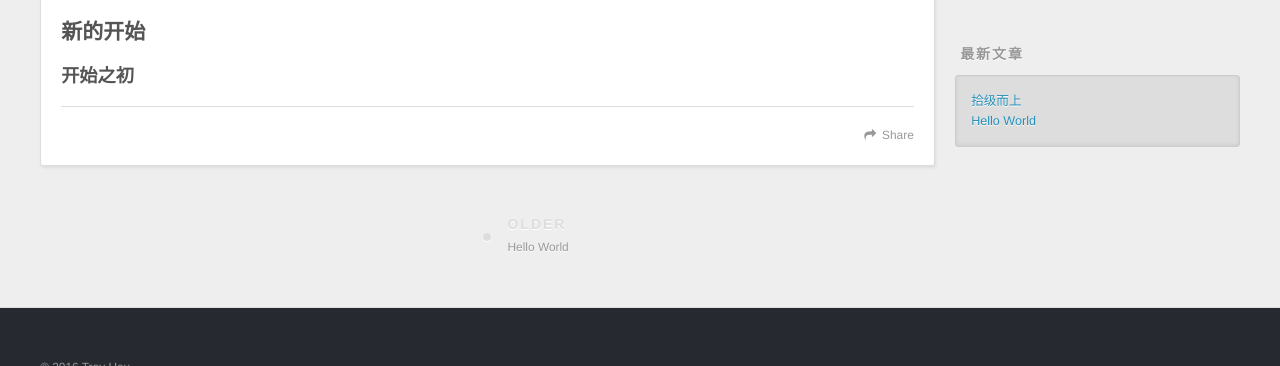
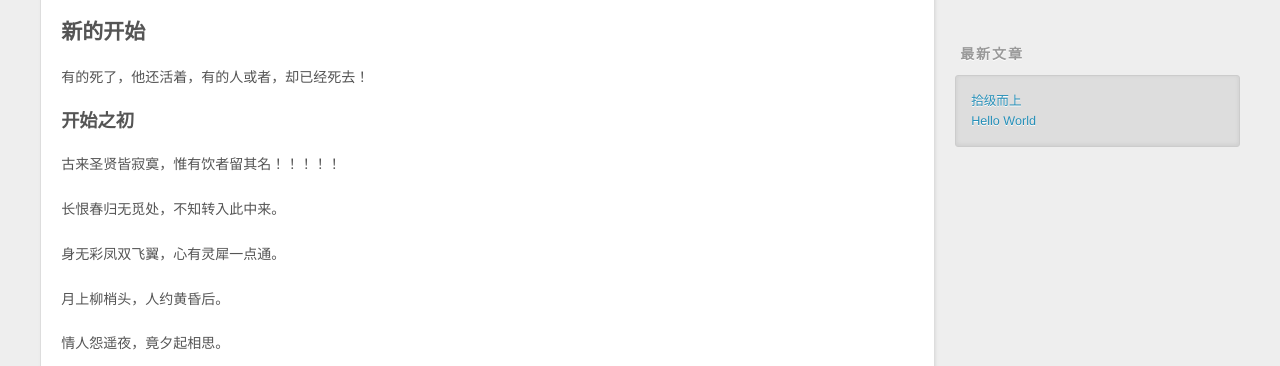
Before and after one commit to TroyHou/TroyHou.github.io, a plain HTML site: page 2016/06/22/拾级而上/index.html in a window 1280 px wide. Shown: the part 434-800 px from the top of the page. Drawn offline with nearby package versions, Linux system fonts and the light colour scheme.

Commit message:
Site updated: 2016-06-23 17:27:25

```diff
--- a/2016/06/22/拾级而上/index.html
+++ b/2016/06/22/拾级而上/index.html
@@ -5,16 +5,31 @@
 
   <title>拾级而上 | 对酌南山</title>
   <meta name="viewport" content="width=device-width, initial-scale=1, maximum-scale=1">
-  <meta name="description" content="新的开始开始之初">
+  <meta name="description" content="新的开始有的死了，他还活着，有的人或者，却已经死去！
+开始之初古来圣贤皆寂寞，惟有饮者留其名！！！！！
+长恨春归无觅处，不知转入此中来。
+身无彩凤双飞翼，心有灵犀一点通。
+月上柳梢头，人约黄昏后。
+情人怨遥夜，竟夕起相思。">
 <meta property="og:type" content="article">
 <meta property="og:title" content="拾级而上">
 <meta property="og:url" content="http://yoursite.com/2016/06/22/拾级而上/index.html">
 <meta property="og:site_name" content="对酌南山">
-<meta property="og:description" content="新的开始开始之初">
-<meta property="og:updated_time" content="2016-06-22T07:59:16.000Z">
+<meta property="og:description" content="新的开始有的死了，他还活着，有的人或者，却已经死去！
+开始之初古来圣贤皆寂寞，惟有饮者留其名！！！！！
+长恨春归无觅处，不知转入此中来。
+身无彩凤双飞翼，心有灵犀一点通。
+月上柳梢头，人约黄昏后。
+情人怨遥夜，竟夕起相思。">
+<meta property="og:updated_time" content="2016-06-23T09:24:12.000Z">
 <meta name="twitter:card" content="summary">
 <meta name="twitter:title" content="拾级而上">
-<meta name="twitter:description" content="新的开始开始之初">
+<meta name="twitter:description" content="新的开始有的死了，他还活着，有的人或者，却已经死去！
+开始之初古来圣贤皆寂寞，惟有饮者留其名！！！！！
+长恨春归无觅处，不知转入此中来。
+身无彩凤双飞翼，心有灵犀一点通。
+月上柳梢头，人约黄昏后。
+情人怨遥夜，竟夕起相思。">
 
     <link rel="alternate" href="/atom.xml" title="对酌南山" type="application/atom+xml">
 
@@ -89,11 +104,17 @@
 
     <div class="article-entry" itemprop="articleBody">
 
-        <h2 id="新的开始"><a href="#新的开始" class="headerlink" title="新的开始"></a>新的开始</h2><h3 id="开始之初"><a href="#开始之初" class="headerlink" title="开始之初"></a>开始之初</h3>
+        <h2 id="新的开始"><a href="#新的开始" class="headerlink" title="新的开始"></a>新的开始</h2><p>有的死了，他还活着，有的人或者，却已经死去！</p>
+<h3 id="开始之初"><a href="#开始之初" class="headerlink" title="开始之初"></a>开始之初</h3><p>古来圣贤皆寂寞，惟有饮者留其名！！！！！</p>
+<p>长恨春归无觅处，不知转入此中来。</p>
+<p>身无彩凤双飞翼，心有灵犀一点通。</p>
+<p>月上柳梢头，人约黄昏后。</p>
+<p>情人怨遥夜，竟夕起相思。</p>
+
 
     </div>
     <footer class="article-footer">
-      <a data-url="http://yoursite.com/2016/06/22/拾级而上/" data-id="cipql9wkk0001gusn0k5vl7cz" class="article-share-link">Share</a>
+      <a data-url="http://yoursite.com/2016/06/22/拾级而上/" data-id="cips3shif0000tysn5s0buqqx" class="article-share-link">Share</a>
 
 
     </footer>
```
Also changed, not shown: 2016/06/22/hello-world/index.html (+1 -1 lines), index.html (+9 -3 lines).
